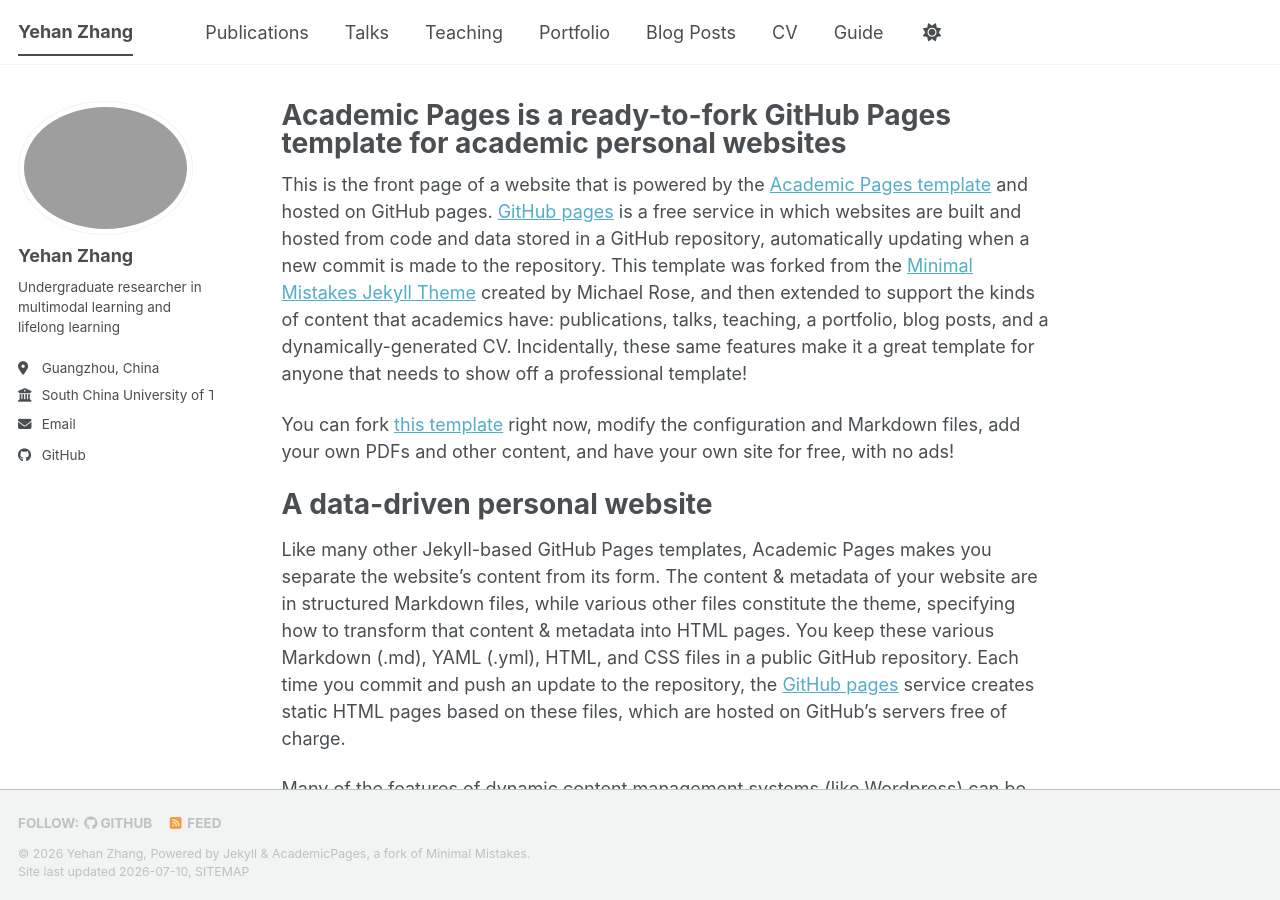
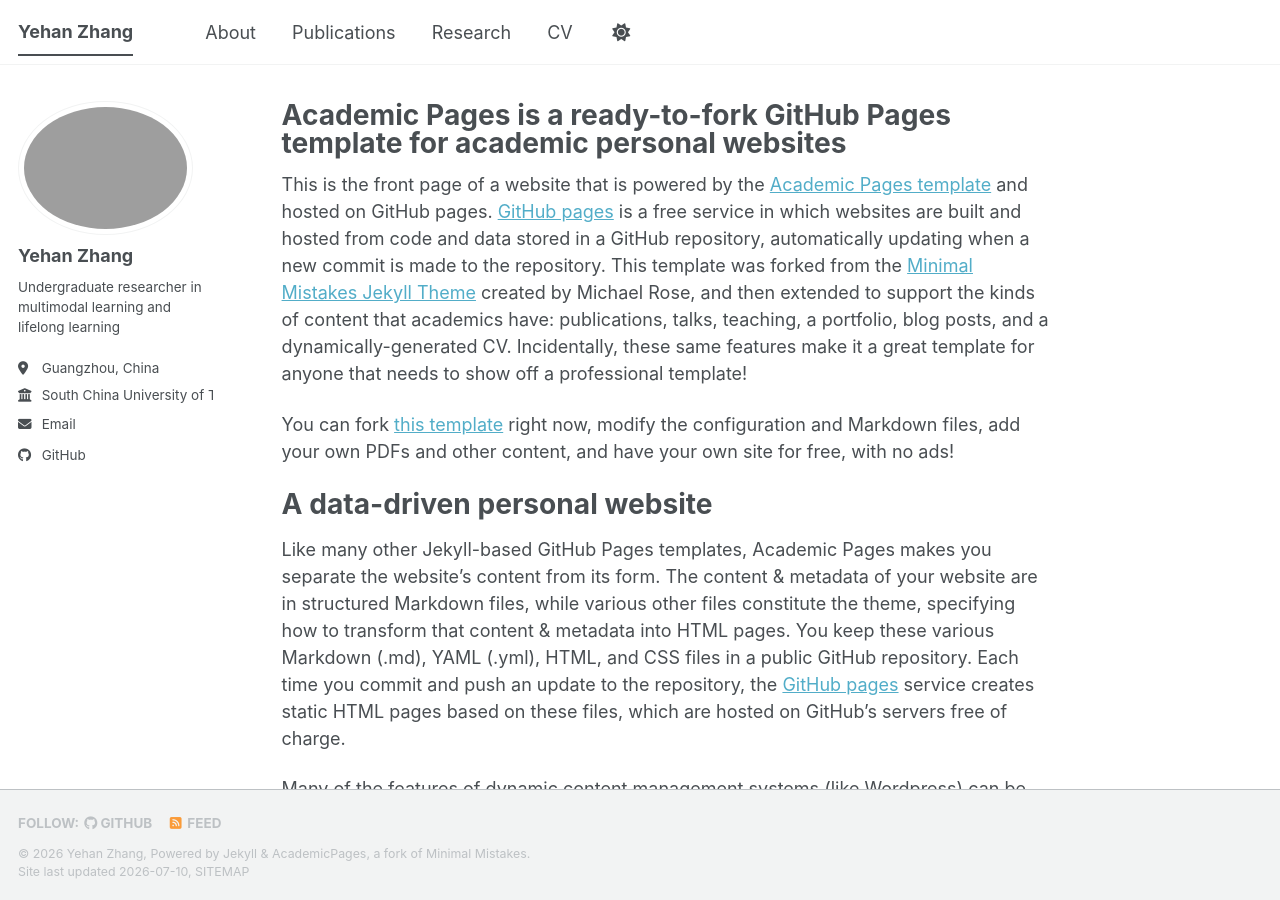
Before and after one commit to yhzhang1309/yhzhang1309.github.io, a Jekyll site: the page built from _pages/about.md, in a window 1280 px wide and 900 px high. Built offline with Jekyll 4.4.1, drawn with Linux system fonts in a browser that asks for light colours; a style sheet for code colours, icons or effects is not loaded.

Commit message:
Customize _data/navigation.yml

```diff
--- a/_data/navigation.yml
+++ b/_data/navigation.yml
@@ -8,26 +8,11 @@
 #      Markdown formatted page while the second is generated using JSON.
 
 main:
+  - title: "About"
+    url: /
   - title: "Publications"
-    url: /publications/
-
-  - title: "Talks"
-    url: /talks/
-
-  - title: "Teaching"
-    url: /teaching/
-
-  - title: "Portfolio"
-    url: /portfolio/
-
-  - title: "Blog Posts"
-    url: /year-archive/
-
+    url: /#publications
+  - title: "Research"
+    url: /#research
   - title: "CV"
-    url: /cv/
-
-  # - title: "CV"
-  #   url: /cv-json/
-
-  - title: "Guide"
-    url: /markdown/
+    url: /files/CV.pdf
```
